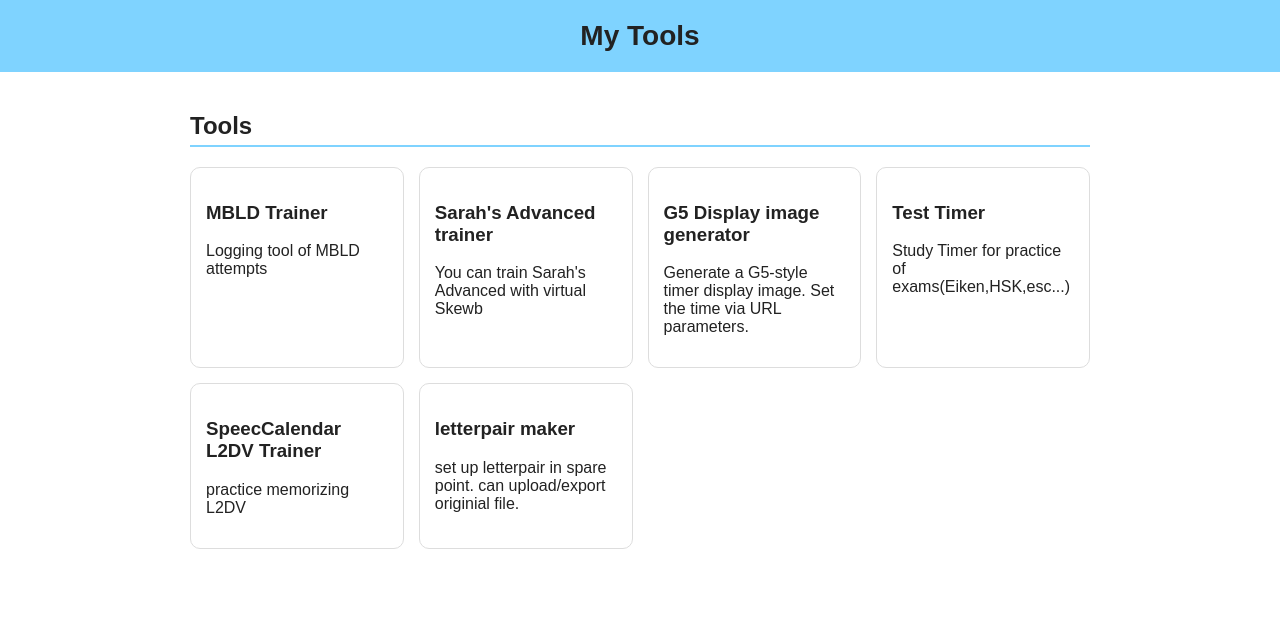
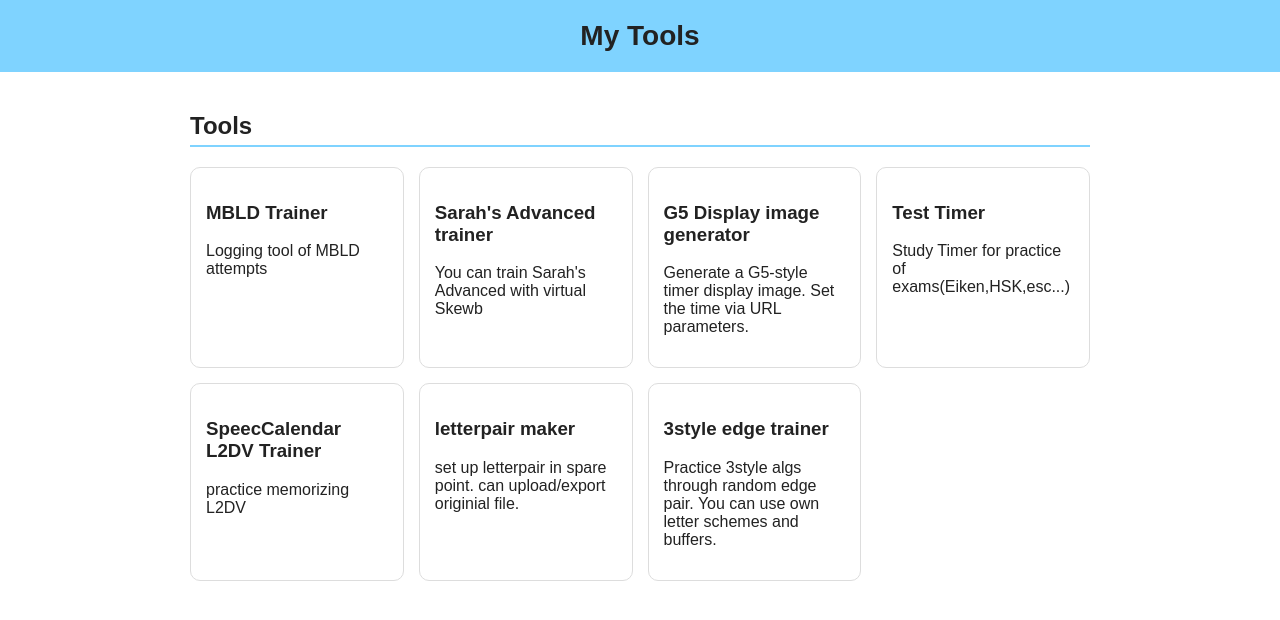
Before and after one commit to ikdknt2/projects, a plain HTML site: page index.html in a window 1280 px wide. Drawn offline with Linux system fonts and the light colour scheme.

Commit message:
Update index.html

```diff
--- a/index.html
+++ b/index.html
@@ -119,6 +119,11 @@ My Tools
 <p>set up letterpair in spare point. can upload/export originial file.</p>
 </a>
 
+<a class="card" href="https://ikdknt2.github.io/3style-edge-trainer/">
+<h3>3style edge trainer</h3>
+<p>Practice 3style algs through random edge pair. You can use own letter schemes and buffers.</p>
+</a>
+
 </div>
 </div>
 
```
